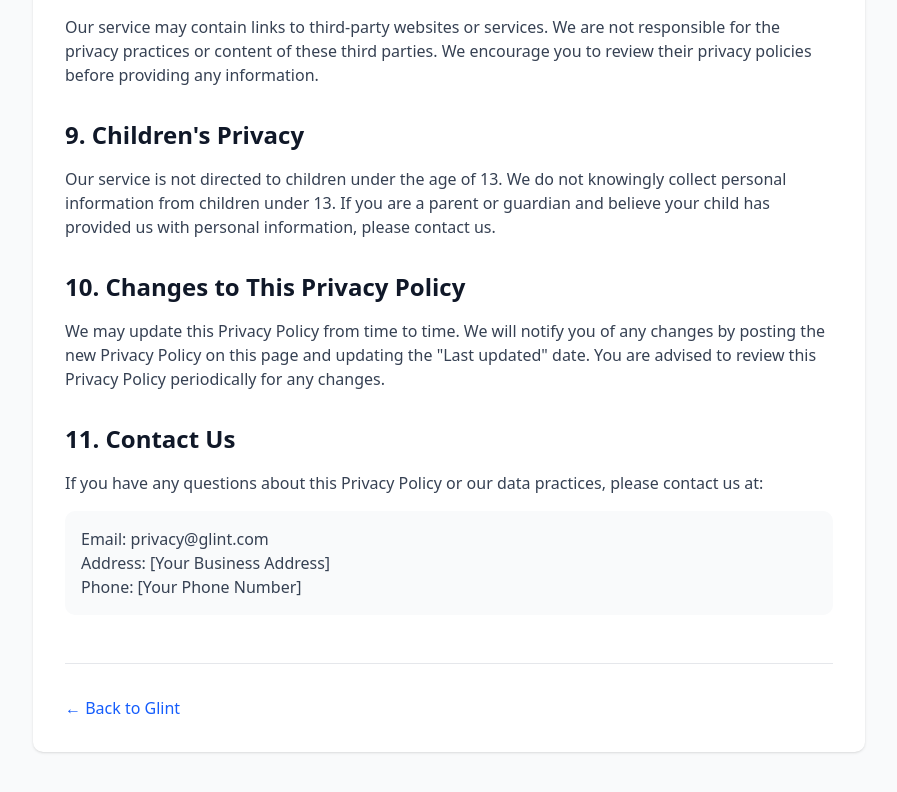
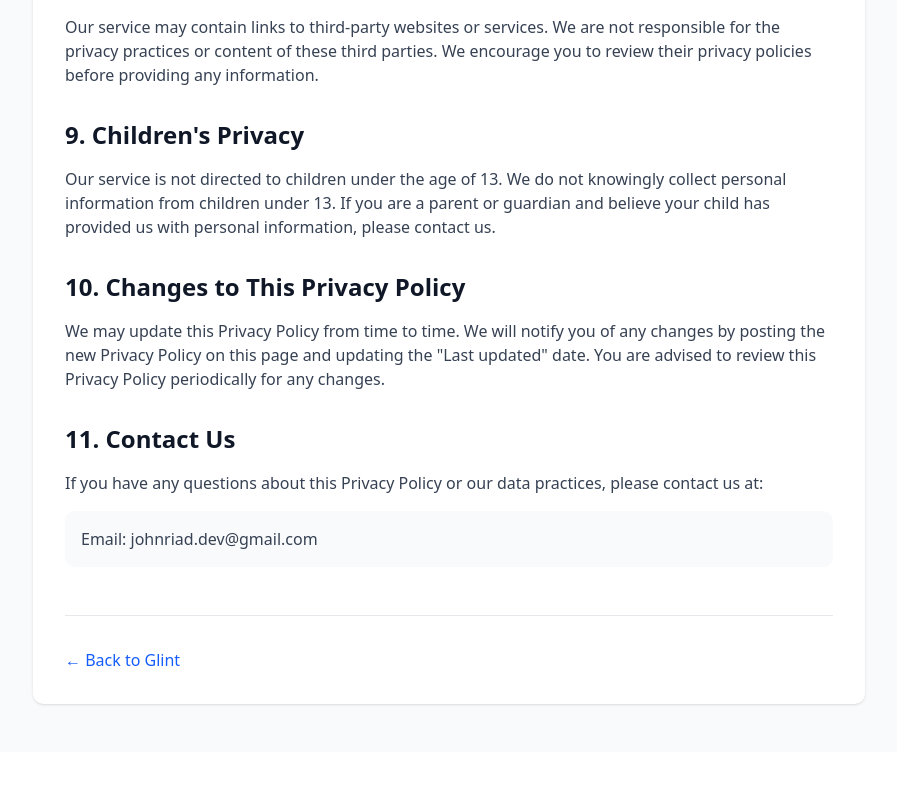
Before and after one commit to riadthedev/glint-2, a Next.js app: page /privacy-policy in a window 1280 px wide. Shown: the part 2006-2798 px from the top of the page, without its empty margins (191-1088 px from the left). After the commit the page ends 2758 px from the top, so only its background shows below. Built offline with nearby package versions, Linux system fonts and the light colour scheme.

Commit message:
chore: update privacy policy email.

```diff
--- a/src/app/privacy-policy/page.tsx
+++ b/src/app/privacy-policy/page.tsx
@@ -133,9 +133,7 @@ export default function PrivacyPolicy() {
               </p>
               <div className="bg-gray-50 p-4 rounded-lg">
                 <p className="text-gray-700">
-                  Email: privacy@glint.com<br />
-                  Address: [Your Business Address]<br />
-                  Phone: [Your Phone Number]
+                  Email: johnriad.dev@gmail.com<br />
                 </p>
               </div>
             </section>
```
